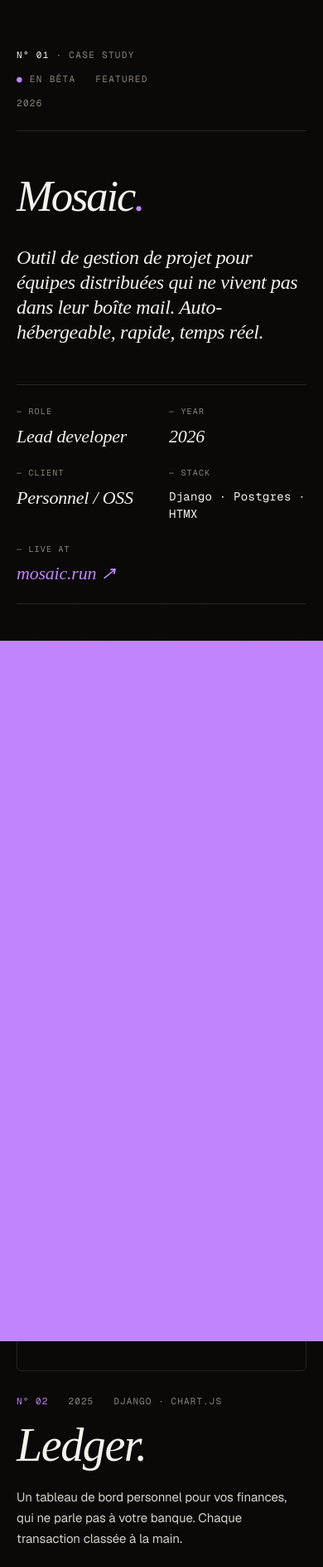
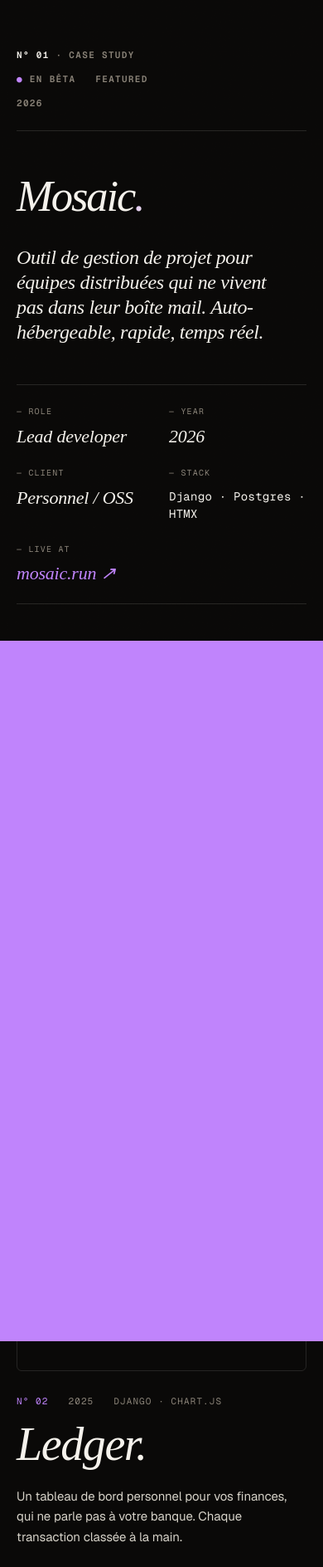
Before and after one commit to rronaldo007/real-portofolio, a Django app: page /work/mosaic/ in a window 390 px wide. Shown: the part 72-1960 px from the top of the page at 83% size. Run offline with Django 5.2, Linux system fonts and the light colour scheme; data comes from the database, SQL or seed files in the repository; some libraries are stand-ins or nearby versions; some web fonts are replaced.

Commit message:
Extend "Encre & Lumière" to the project case-study pages
project.html already inherited the global grain + cursor light-source and
the new shared tokens/utilities; this makes its own styles adopt them:
hero h1, case-study body h2 and the next-project title move to the fluid
--step-* scale with text-wrap:balance; the hero accent uses .clip-accent;
the back-link gains data-magnetic and the eyebrow a gentle data-vfx weight
breathe. No copy, template logic, or content structure changed.

manage.py check clean; a project page renders 200 with all hooks present.

Co-Authored-By: Claude Opus 4.8 (1M context) <noreply@anthropic.com>

```diff
--- a/templates/pages/project.html
+++ b/templates/pages/project.html
@@ -87,18 +87,19 @@
 
   .ph-hero h1 {
     font-family: var(--font-display); font-style: italic;
-    font-size: clamp(120px, 18vw, 280px);
+    font-size: var(--step-6);
     line-height: 0.86; letter-spacing: -0.04em;
     font-weight: 400; color: var(--ink);
+    text-wrap: balance;
     margin-bottom: 60px;
   }
-  .ph-hero h1 .ac { color: var(--accent); }
 
   .ph-hero .lede {
     font-family: var(--font-display); font-style: italic;
     font-size: clamp(28px, 3vw, 40px);
     line-height: 1.25; letter-spacing: -0.015em;
     color: var(--ink); max-width: 30ch;
+    text-wrap: balance;
     margin-bottom: 80px;
   }
 
@@ -227,8 +228,8 @@
   .case-md > :first-child { margin-top: 0; }
   .case-md h2 {
     font-family: var(--font-display); font-style: italic;
-    font-size: 34px; line-height: 1.1; letter-spacing: -0.02em;
-    color: var(--ink); margin: 56px 0 20px;
+    font-size: var(--step-2); line-height: 1.05; letter-spacing: -0.02em;
+    color: var(--ink); text-wrap: balance; margin: 56px 0 20px;
   }
   .case-md h3 {
     font-family: var(--font-mono); font-size: 12px;
@@ -631,9 +632,10 @@
   .ph-next a.next-card .info .meta-row .acc { color: var(--accent); }
   .ph-next a.next-card .info h4 {
     font-family: var(--font-display); font-style: italic;
-    font-size: clamp(80px, 10vw, 144px);
-    line-height: 0.95; letter-spacing: -0.025em;
+    font-size: var(--step-6);
+    line-height: 0.92; letter-spacing: -0.025em;
     color: var(--ink); font-weight: 400;
+    text-wrap: balance;
     margin-bottom: 24px;
     transition: color 0.3s;
   }
@@ -747,7 +749,7 @@
 <div class="topbar" data-screen-label="Project · {{ project.title }}">
   <a href="{% url 'pages:home' %}" class="brand" data-transition>Rukundo Ronaldo<sup>RR · 2026</sup></a>
   <div class="right">
-    <a href="{% url 'pages:home' %}" class="back-link" data-transition data-hover>
+    <a href="{% url 'pages:home' %}" class="back-link" data-transition data-hover data-magnetic>
       <svg width="11" height="11" viewBox="0 0 11 11" fill="none" stroke="currentColor" stroke-width="1.7" stroke-linecap="round"><path d="M8 3L3 8M3 5v3h3"/></svg>
       Back · All work
     </a>
@@ -760,7 +762,7 @@
 
 <!-- HERO ──────────────────────────────────────── -->
 <section class="ph-hero">
-  <div class="eyebrow">
+  <div class="eyebrow" data-vfx>
     <span><span class="num">N° {{ project.order|add:1|stringformat:"02d" }}</span> · Case study</span>
     <div class="tags">
       <span><span class="dot">●</span> {{ project.get_badge_display }}</span>
@@ -770,7 +772,7 @@
     <span>{{ project.year }}</span>
   </div>
 
-  <h1>{{ project.title }}<span class="ac">.</span></h1>
+  <h1>{{ project.title }}<span class="clip-accent">.</span></h1>
 
   <p class="lede">{{ project.short_description }}</p>
 
```
